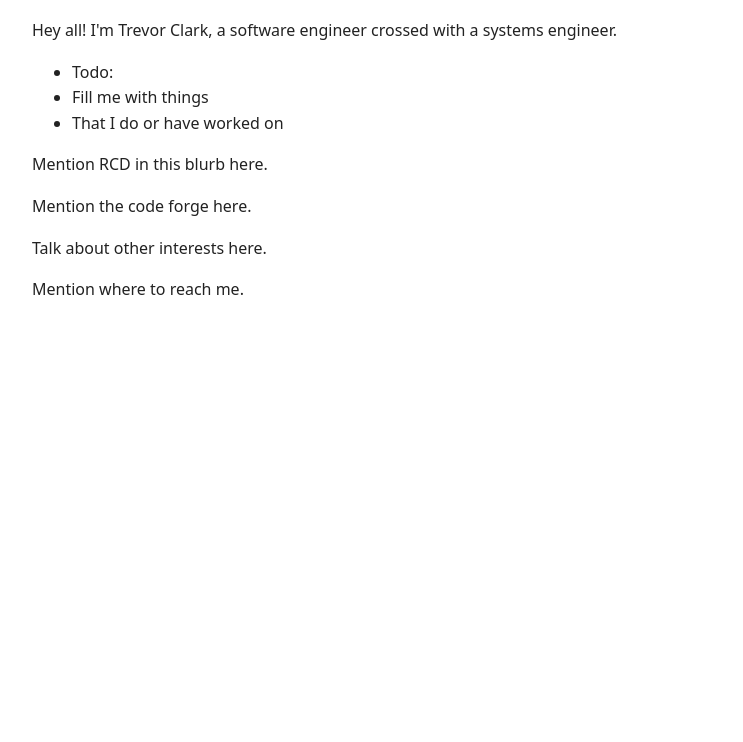
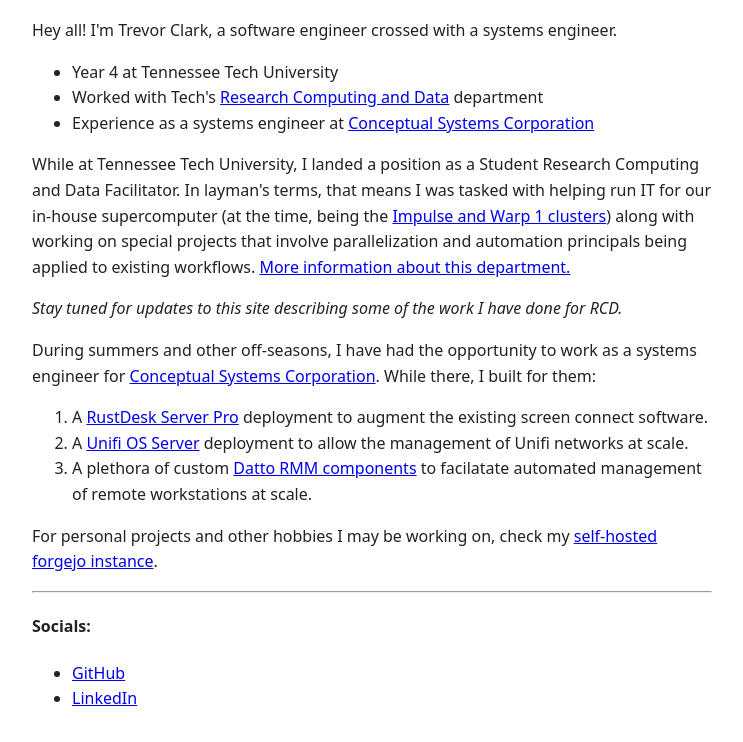
Before and after one commit to syndr7/website, a plain HTML site: page index.html in a window 1280 px wide. Shown: the part 108-850 px from the top of the page, without its empty margins (268-1011 px from the left). Before the commit the page ends 800 px from the top, so only its background shows below. Drawn offline with Linux system fonts and the light colour scheme.

Commit message:
Update site with current info

```diff
--- a/index.html
+++ b/index.html
@@ -4,24 +4,65 @@
     <meta charset="UTF-8">
     <meta name="viewport" content="width=device-width, initial-scale=1.0">
     <meta http-equiv="X-UA-Compatible" content="ie=edge">
-    <title>Syndr's Domain</title>
+    <title>Trevor Clark</title>
     <link rel="icon" type="image/png" href="favicon.png"/>
     <link rel="stylesheet" href="style.css">
   </head>
   <body>
     <main class="container">
         <h1>Trevor Clark</h1>
-        <article>
             <p>Hey all! I'm Trevor Clark, a software engineer crossed with a systems engineer.</p>
             <ul>
-                <li>Todo:</li>
-                <li>Fill me with things</li>
-                <li>That I do or have worked on</li>
+                <li>Year 4 at Tennessee Tech University</li>
+                <li>Worked with Tech's <a href="https://www.rcd.tntech.edu" target="_blank" rel="noopener noreferrer">Research Computing and Data</a> department</li>
+                <li>Experience as a systems engineer at <a href="https://conceptualsystems.com/" target="_blank" rel="noopener noreferrer">Conceptual Systems Corporation</a></li>
             </ul>
-            <p>Mention RCD in this blurb here.</p>
-            <p>Mention the code forge here.</p>
-            <p>Talk about other interests here.</p>
-            <p>Mention where to reach me.</p>
+            <p>
+                While at Tennessee Tech University, I landed a
+                position as a Student Research Computing and Data Facilitator. In layman's terms, that
+                means I was tasked with helping run IT for our in-house supercomputer (at the time, being the
+                <a href="https://www.rcd.tntech.edu/hpc/#on-campus" target="_blank" rel="noopener noreferrer">Impulse and Warp 1 clusters</a>)
+                along with working on special projects that involve parallelization and automation principals
+                being applied to existing workflows. <a href="https://www.rcd.tntech.edu" target="_blank" rel="noopener noreferrer">More information about this department.</a>
+            </p>
+            <p><em>Stay tuned for updates to this site describing some of the work I have done for RCD.</em></p>
+            <p>
+                During summers and other off-seasons, I have had the opportunity to work as a systems engineer
+                for <a href="https://conceptualsystems.com/" target="_blank" rel="noopener noreferrer">Conceptual Systems Corporation</a>.
+                While there, I built for them:
+                <ol>
+                    <li>
+                        A <a href="https://rustdesk.com/docs/en/self-host/rustdesk-server-pro/" target="_blank" rel="noopener noreferrer">RustDesk Server Pro</a> deployment
+                        to augment the existing screen connect software.
+                    </li>
+                    <li>
+                        A <a href="https://ui.com/download" target="_blank" rel="noopener noreferrer">Unifi OS Server</a> deployment
+                        to allow the management of Unifi networks at scale.
+                    </li>
+                    <li>
+                        A plethora of custom
+                        <a href="https://rmm.datto.com/help/de/Content/3NEWUI/Automation/Components/COMPONENTLIBRARY.htm" target="_blank" rel="noopener noreferrer">
+                            Datto RMM components</a>
+                        to facilatate automated management of remote workstations at scale.
+                    </li>
+                </ol>
+            </p>
+            <!--TODO: Move this to a new page-->
+            <!--<p>
+                One such project had an especially direct impact on one of our users. The story goes that the Department of Biology had one of
+                our computer science students put together a piece of software that uses AI and machine learning to detect
+                "sound events" in given audio files. In comes terabytes of audio recorded on numerous sensor
+            </p>-->
+            <p>
+                For personal projects and other hobbies I may be working on, check my
+                <a href="https://forgejo.syndr.dev" target="_blank" rel="noopener noreferrer">self-hosted forgejo instance</a>.
+            </p>
+            <hr />
+            <h4>Socials:</h4>
+            <ul>
+                <li><a href="https://github.com/syndr7" target="_blank" rel="noopener noreferrer">GitHub</a></li>
+                <li><a href="https://www.linkedin.com/in/syndr7/" target="_blank" rel="noopener noreferrer">LinkedIn</a></li>
+            </ul>
         </article>
     </main>
     <!-- <h1>Syndr's Homepage</h1> -->
```
